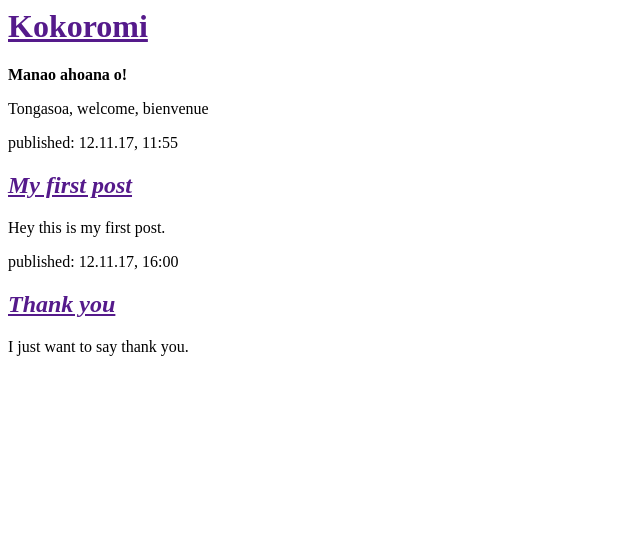
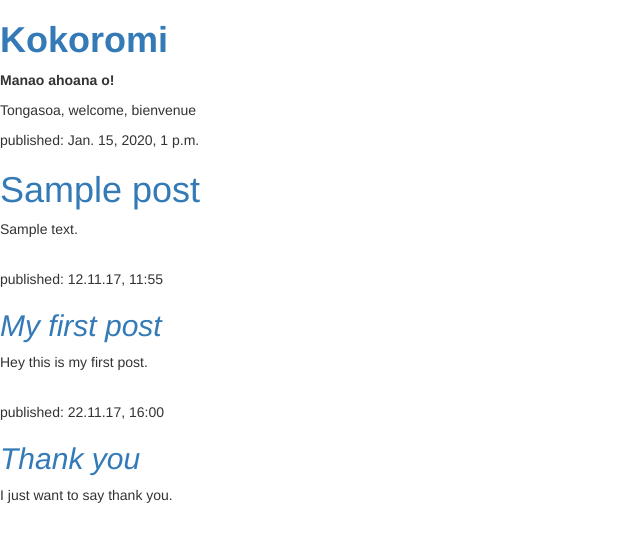
Before and after one commit to Miki-H/my-first-blog, a Django app: template blog/templates/blog/post_list.html in a window 1280 px wide. Shown: the top 542 px of the page, without its empty margins (0-640 px from the left). Run offline with Django 3.2, Linux system fonts and the light colour scheme; the template is opened without the code that fills it: values that come from a table or form of the project are taken from there, others are empty; tables that the repository leaves empty hold one stand-in row (values such as "Sample post"); some libraries are stand-ins or nearby versions.

Commit message:
Modified templates to display posts from database

```diff
--- a/blog/templates/blog/post_list.html
+++ b/blog/templates/blog/post_list.html
@@ -1,22 +1,38 @@
+{% load staticfiles %}
 <html>
 	<head>
+<link rel="stylesheet" href="//maxcdn.bootstrapcdn.com/bootstrap/3.2.0/css/bootstrap.min.css">
+<link rel="stylesheet" href="//maxcdn.bootstrapcdn.com/bootstrap/3.2.0/css/bootstrap-theme.min.css">
+<link rel="stylesheet" href="{% static 'css/blog.css' %}">
 		<title>Miki universe</title>
 	</head>
 	<body>
-	<h1><a href=""><strong>Kokoromi</strong></a></h1>
+		<div>
+	<h1><a href="/"><strong>Kokoromi</strong></a></h1>
         </div>
   <p><strong>Manao ahoana o!</strong></p>
     <p>Tongasoa, welcome, bienvenue</p>
-        <div>
-            <p>published: 12.11.17, 11:55</p>
-            <h2><a href=""><em>My first post</em></a></h2>
-            <p>Hey this is my first post.
+
+{% for post in posts %}
+    <div>
+        <p>published: {{ post.published_date }}</p>
+        <h1><a href="">{{ post.title }}</a></h1>
+        <p>{{ post.text|linebreaksbr }}</p>
+    </div>
+{% endfor %}
+		<div>
+		<br />
+            <p>published:  12.11.17, 11:55 </p>
+            <h2><a href=""><em> My first post </em></a></h2>
+            <p> Hey this is my first post.
 		</div>
 
 		<div>
-			<p>published: 12.11.17, 16:00</p>
-			<h2><a href=""><em>Thank you</em></a></h2>
-			<p>I just want to say thank you.
+		<br />
+			<p>published:  22.11.17, 16:00 </p>
+			<h2><a href=""><em> Thank you </em></a></h2>
+			<p> I just want to say thank you.
 		</div>
+
 	</body>
 </html>
--- a/blog/views.py
+++ b/blog/views.py
@@ -1,5 +1,8 @@
 from django.shortcuts import render
+from django.utils import timezone
+from .models import Post
+# Create your views here.
 
-# Create your views here.
 def post_list(request):
+    posts = Post.objects.filter(published_date__lte=timezone.now()).order_by('published_date')
     return render(request, 'blog/post_list.html', {})
```
